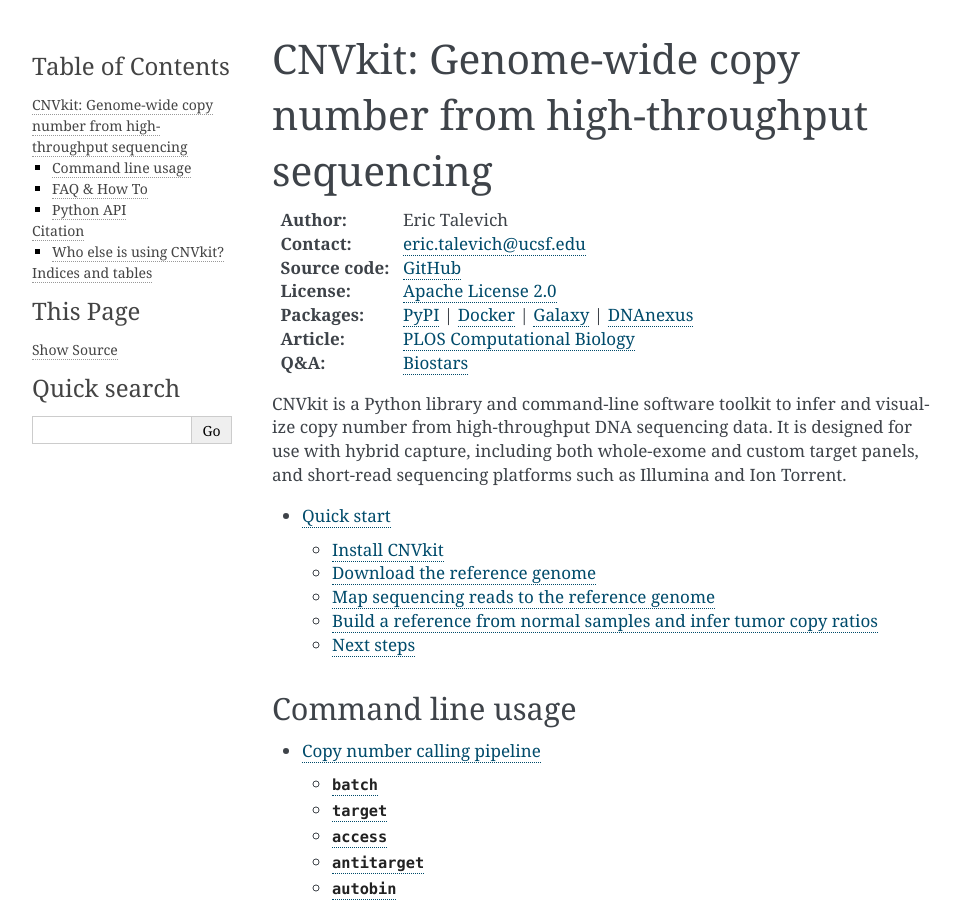
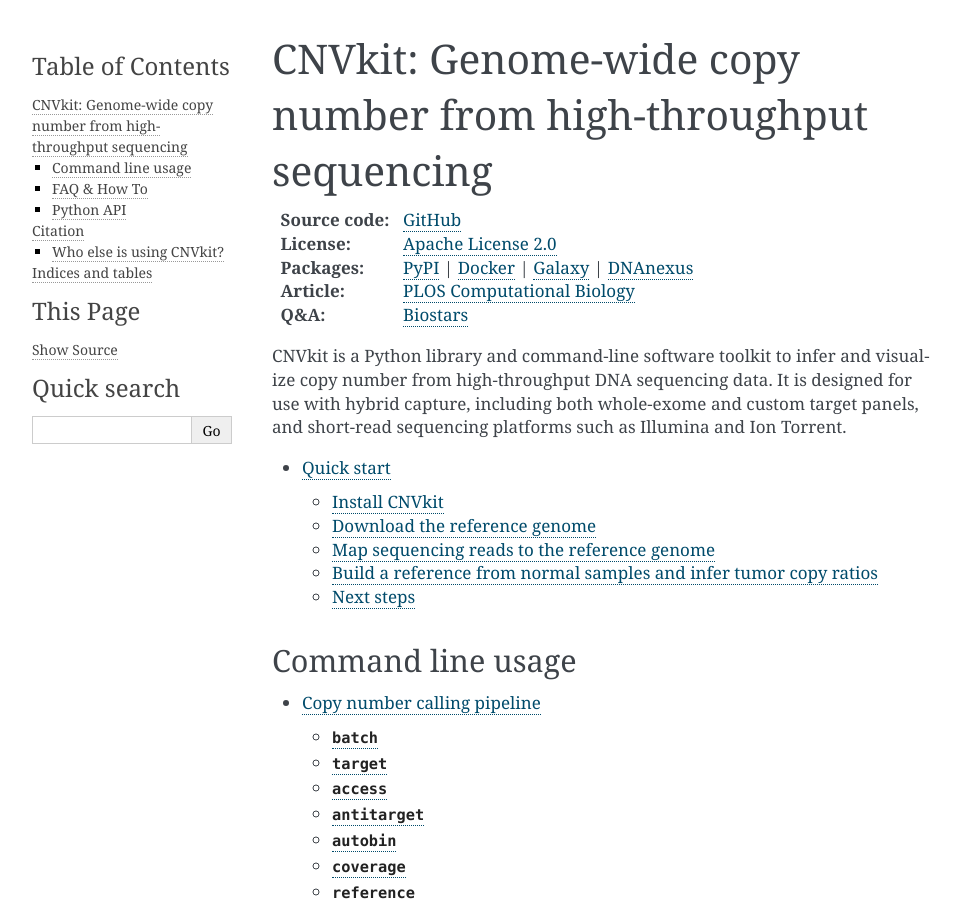
Before and after one commit to etal/cnvkit, a Sphinx documentation site: the page built from doc/index.rst, in a window 1280 px wide and 900 px high. Shown: the whole window, without its empty margins (148-1109 px from the left). Built offline with Sphinx 7.4.7, drawn with Linux system fonts in a browser that asks for light colours; the version number could not be read and is left out.

Commit message:
doc: Remove my name and e-mail from the front page
It's better to use Biostars and GitHub issues for support requests.

```diff
--- a/doc/index.rst
+++ b/doc/index.rst
@@ -1,8 +1,6 @@
 CNVkit: Genome-wide copy number from high-throughput sequencing
 ===============================================================
 
-:Author: Eric Talevich
-:Contact: eric.talevich@ucsf.edu
 :Source code: `GitHub <https://github.com/etal/cnvkit>`_
 :License: `Apache License 2.0 <http://www.apache.org/licenses/LICENSE-2.0>`_
 :Packages: `PyPI <https://pypi.python.org/pypi/CNVkit>`_ | `Docker <https://hub.docker.com/r/etal/cnvkit/>`_ | `Galaxy <https://testtoolshed.g2.bx.psu.edu/view/etal/cnvkit>`_ | `DNAnexus <https://platform.dnanexus.com/app/cnvkit_batch>`_
```
